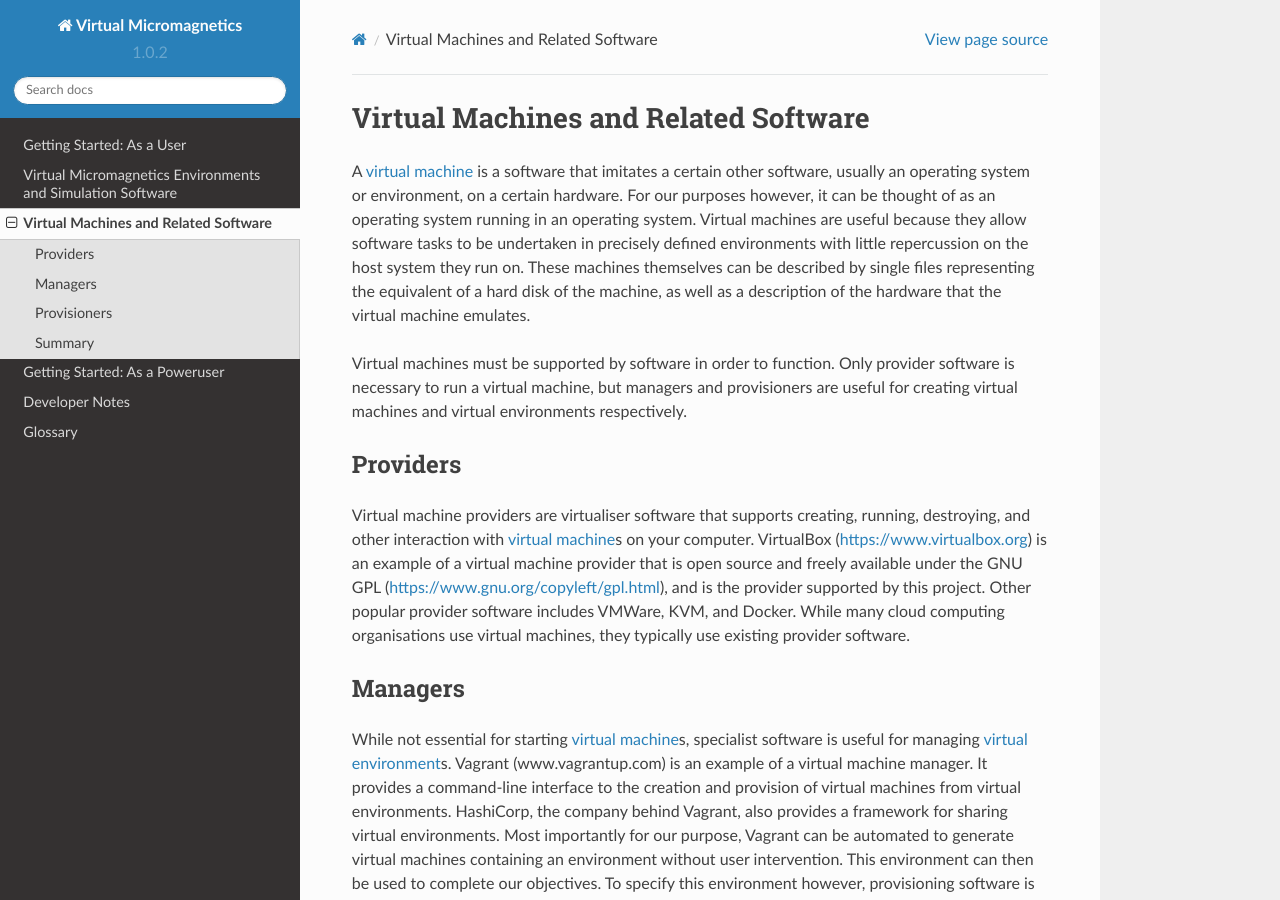
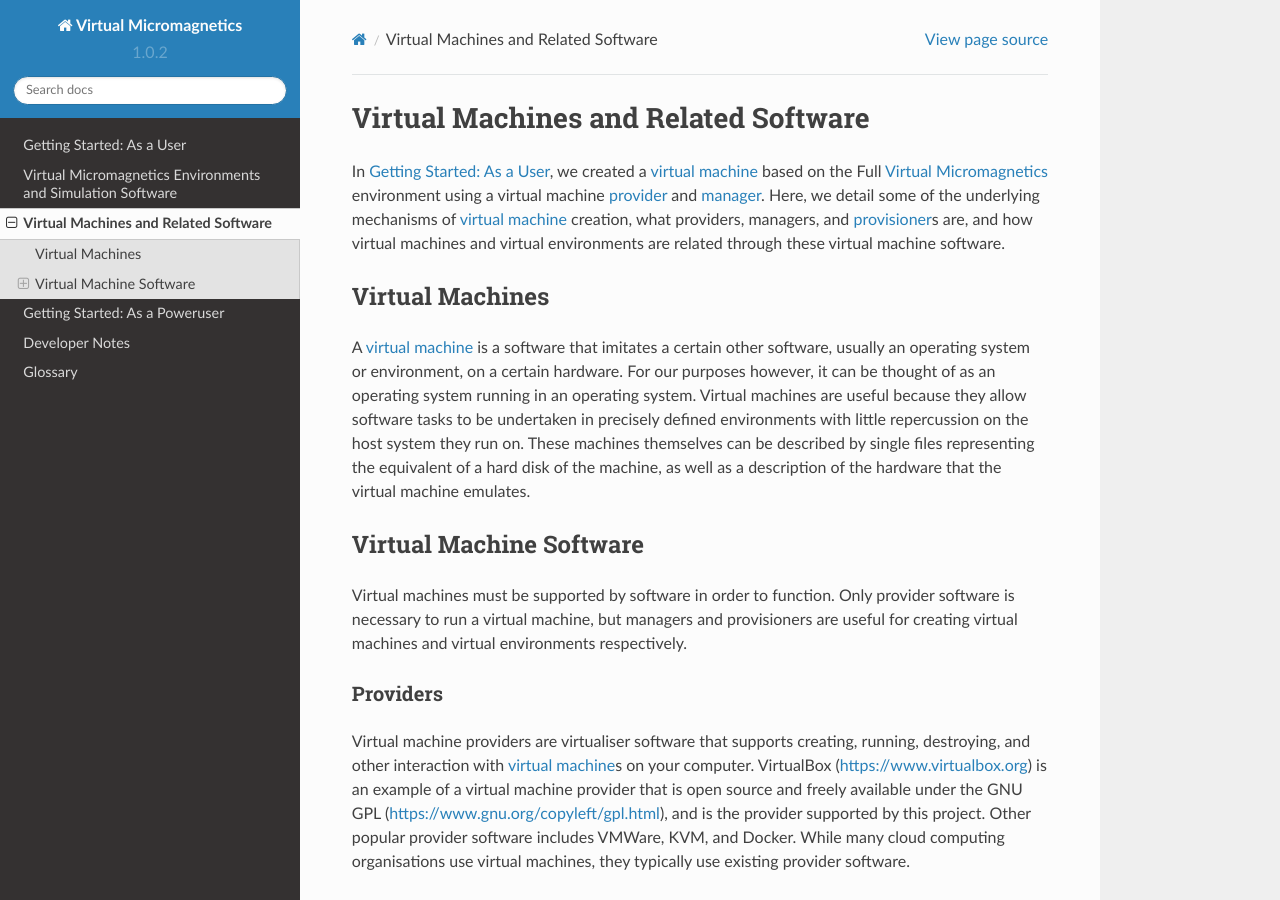
Before and after one commit to computationalmodelling/virtualmicromagnetics, a Sphinx documentation site: the page built from docs/virtual-machine-software.rst, in a window 1280 px wide and 900 px high. Built offline with Sphinx 7.4.7 and the Read the Docs theme 2.0.0, drawn with Linux system fonts in a browser that asks for light colours.

Commit message:
DOC-026: Add some gluing paragraphs and structure to virtual machine software.

```diff
--- a/docs/virtual-machine-software.rst
+++ b/docs/virtual-machine-software.rst
@@ -2,6 +2,16 @@
 
 Virtual Machines and Related Software
 =====================================
+
+In :ref:`getting-started-user`, we created a :term:`virtual machine` based on
+the Full :term:`Virtual Micromagnetics` environment using a virtual machine
+:term:`provider` and :term:`manager`. Here, we detail some of the underlying
+mechanisms of :term:`virtual machine` creation, what providers, managers, and
+:term:`provisioner`\s are, and how virtual machines and :term:`virtual
+environments` are related through these virtual machine software.
+
+Virtual Machines
+----------------
 
 A :term:`virtual machine` is a software that imitates a certain other software,
 usually an operating system or environment, on a certain hardware. For our
@@ -12,6 +22,9 @@ the host system they run on. These machines themselves can be described by
 single files representing the equivalent of a hard disk of the machine, as well
 as a description of the hardware that the virtual machine emulates.
 
+Virtual Machine Software
+------------------------
+
 Virtual machines must be supported by software in order to function. Only
 provider software is necessary to run a virtual machine, but managers and
 provisioners are useful for creating virtual machines and virtual environments
@@ -20,7 +33,7 @@ respectively.
 .. _software-providers:
 
 Providers
----------
+~~~~~~~~~
 
 Virtual machine providers are virtualiser software that supports creating,
 running, destroying, and other interaction with :term:`virtual machine`\s on
@@ -34,7 +47,7 @@ use existing provider software.
 .. _software-managers:
 
 Managers
---------
+~~~~~~~~
 
 While not essential for starting :term:`virtual machine`\s, specialist software
 is useful for managing :term:`virtual environment`\s. Vagrant
@@ -50,7 +63,7 @@ required.
 .. _software-provisioners:
 
 Provisioners
-------------
+~~~~~~~~~~~~
 
 Provisioning is the action of running select commands on a machine, virtual or
 otherwise, to reach a desired end state. By "state", here we mean how storage
@@ -67,4 +80,4 @@ focus is on the end state of the system, :term:`idempotency` is essential.
 .. _software-summary:
 
 Summary
--------
+~~~~~~~
```
